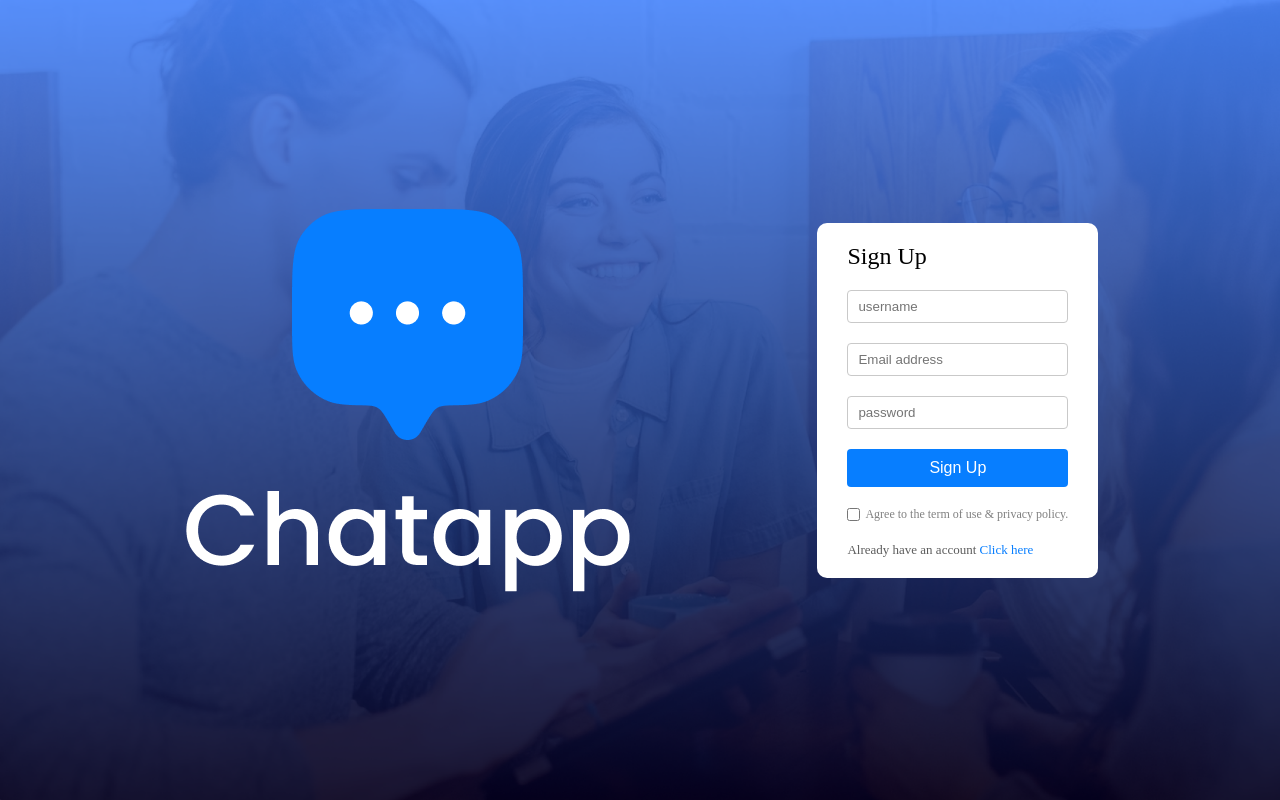
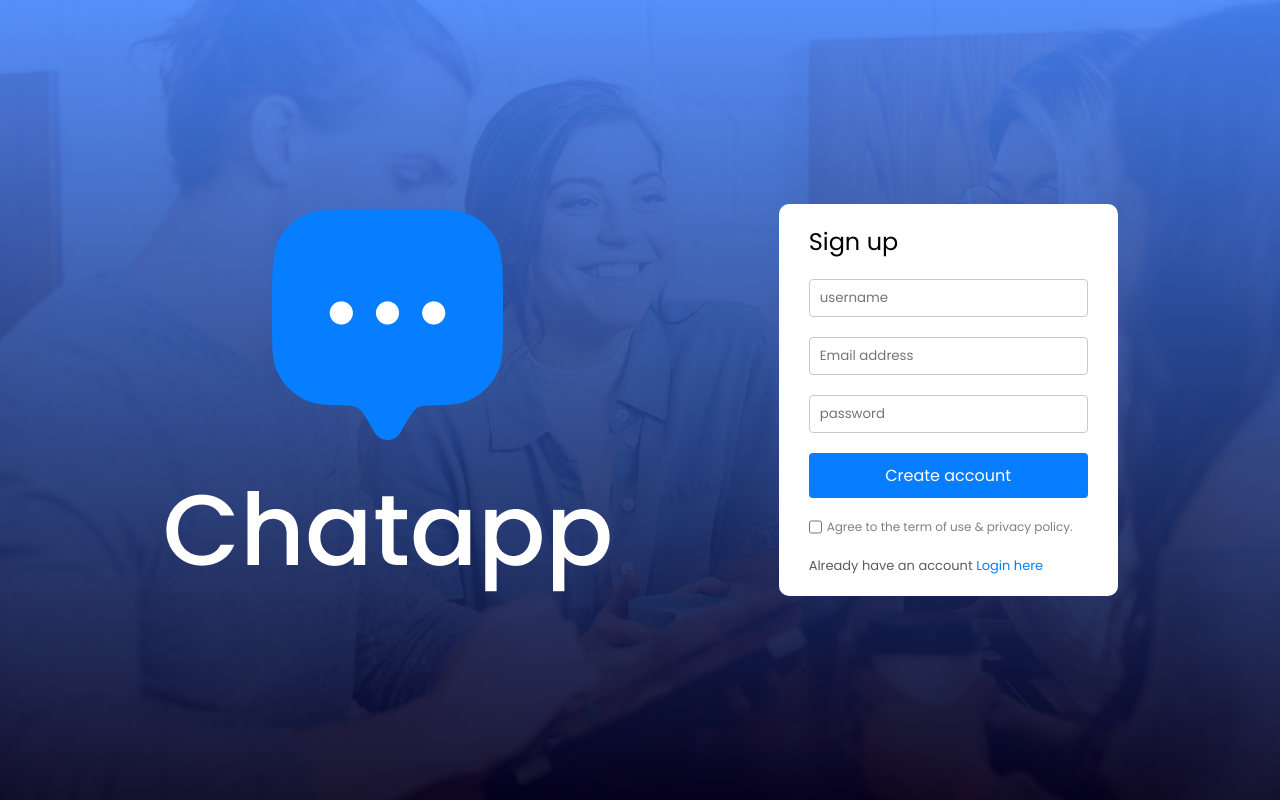
Before and after one commit to CyberCrypter/Full-stack-project, a React (Vite) app: page / in a window 1280 px wide. Built offline with nearby package versions, Linux system fonts and the light colour scheme.

Commit message:
setup login page

```diff
--- a/src/index.css
+++ b/src/index.css
@@ -1,5 +1,7 @@
+@import url('https://fonts.googleapis.com/css2?family=Fredoka:wght@300..700&family=Poppins:wght@400;700&family=Roboto:ital,wght@0,100..900;1,100..900&display=swap');
 *{
   padding: 0;
   margin: 0;
   box-sizing: border-box;
+  font-family: Poppins;
 }
--- a/src/pages/Chat/Chat.jsx
+++ b/src/pages/Chat/Chat.jsx
@@ -2,7 +2,9 @@ import React from 'react'
 import './Chat.css'
 const Chat = () => {
   return (
-    <div>chat</div>
+    <div>
+
+    </div>
   )
 }
 
--- a/src/pages/Login/Login.jsx
+++ b/src/pages/Login/Login.jsx
@@ -1,23 +1,29 @@
-import React from 'react'
+import React , {useState} from 'react'
 import './Login.css'
 import assets from '../../assets/assets'
 
 const Login = () => {
+
+  const [currState,setCurrState]= useState("Sign up");
   return (
     <div className='login'>
       <img src={assets.logo_big} alt="" className='logo'/>
       <form className='login-form'>
-        <h2>Sign Up</h2>
-        <input type="text" placeholder='username' className="form-input" required/>
+        <h2>{currState}</h2>
+        {currState === 'Sign up'?<input type="text" placeholder='username' className="form-input" required/>:null}
         <input type="email" placeholder='Email address' className="form-input" required/>
         <input type="password" placeholder='password' className="form-input" required/>
-        <button type='submit'>Sign Up</button>
+        <button type='submit'>{currState === 'Sign up'?"Create account":"Login"}</button>
         <div className="login-term">
           <input type="checkbox" />
           <p>Agree to the term of use & privacy policy.</p>
         </div>
         <div className="login-forgot">
-          <p className="login-toggle">Already have an account <span>Click here</span></p>
+          {
+            currState ==="Sign up"
+            ?<p className="login-toggle">Already have an account <span onClick={() => setCurrState("Login")}>Login here</span></p>
+            :<p className="login-toggle">Create an account <span onClick={() => setCurrState("Sign up")}>Click here</span></p>
+          }
         </div>
       </form>
     </div>
```
